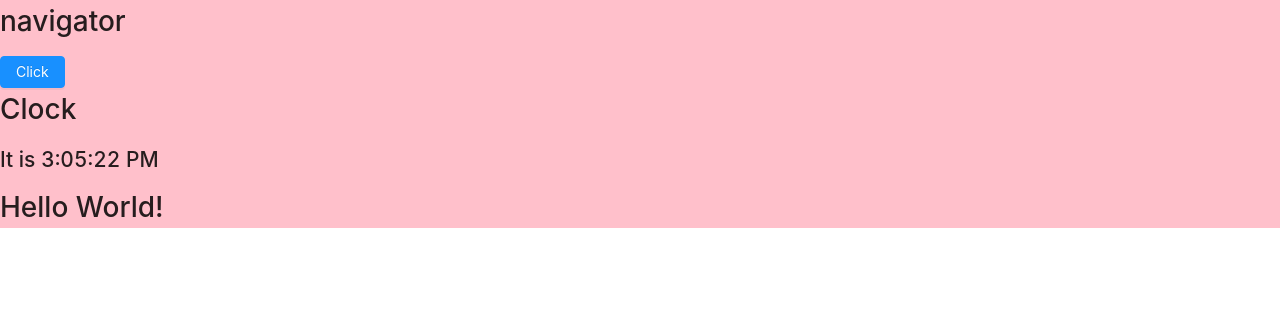
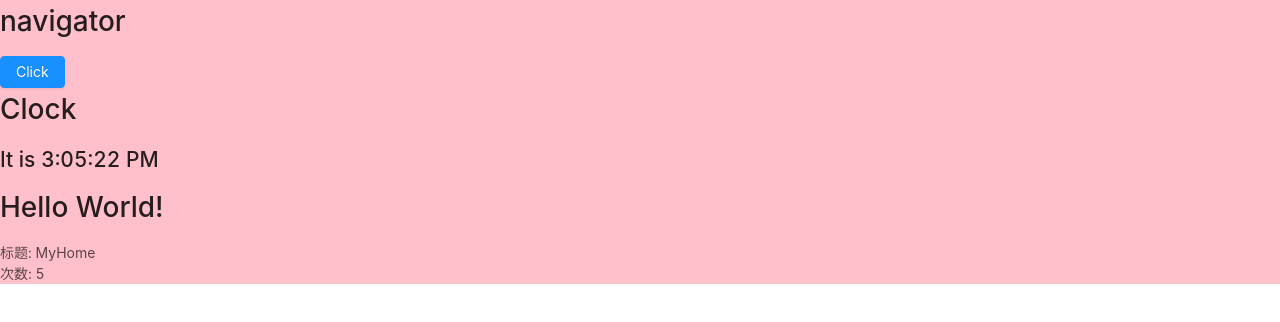
Before and after one commit to Nevermore12321/MyWeb, a React app in the folder client/: page / in a window 1280 px wide. Shown: the top 322 px of the page. Built offline with nearby package versions, Linux system fonts and the light colour scheme.

Commit message:
add Footer component

```diff
--- a/client/package.json
+++ b/client/package.json
@@ -46,6 +46,7 @@
     "postcss-normalize": "8.0.1",
     "postcss-preset-env": "6.7.0",
     "postcss-safe-parser": "4.0.1",
+    "prop-types": "^15.7.2",
     "react": "^16.13.1",
     "react-app-polyfill": "^1.0.6",
     "react-dev-utils": "^10.2.1",
@@ -144,7 +145,8 @@
         "import",
         {
           "libraryName": "antd",
-          "style": "css"
+          "style": "css",
+          "libraryDirectory": "es"
         }
       ]
     ]
--- a/client/src/App.js
+++ b/client/src/App.js
@@ -1,9 +1,10 @@
 import React from 'react';
 import Navigator from './component/Navigator';
 import Header from './component/Header';
+import Footer from './component/Footer';
 import './App.less'
 
-export default class App extends React.Component {
+export default class App extends React.PureComponent {
     render() {
         return (
             <div className="logo">
@@ -12,6 +13,7 @@ export default class App extends React.Component {
                 <h1>
                     Hello World!
                 </h1>
+                <Footer />
             </div>
         );
     }
--- /dev/null
+++ b/client/src/component/Footer.js
@@ -0,0 +1,63 @@
+import React from 'react';
+import PropTypes from 'prop-types';
+
+class Title extends React.PureComponent {
+    render() {
+        window.console.log('title')
+        const { title } = this.props;
+        return (
+            <div>
+                标题: { title }
+            </div>
+        );
+    }
+}
+
+Title.propTypes = {
+    title: PropTypes.string,
+}
+
+class Count extends React.PureComponent {
+    render() {
+        window.console.log('count')
+        const { count } = this.props;
+        return (
+            <div>
+                次数: { count }
+            </div>
+        )
+    }
+}
+
+Count.propTypes = {
+    count: PropTypes.number,
+}
+
+export default class Footer extends React.PureComponent {
+    constructor(props) {
+        super(props);
+        this.state = {
+            title: 'MyHome',
+            count: 0,
+        };
+    }
+
+    componentDidMount() {
+        setInterval(() => {
+            const { count } = this.state;
+            this.setState({
+                count: count + 1,
+            })
+        }, 1000)
+    }
+
+    render() {
+        const { title, count } = this.state;
+        return (
+            <div>
+                <Title title={ title } />
+                <Count count={ count } />
+            </div>
+        )
+    }
+}
```
Also changed, not shown: client/.eslintrc.js.
